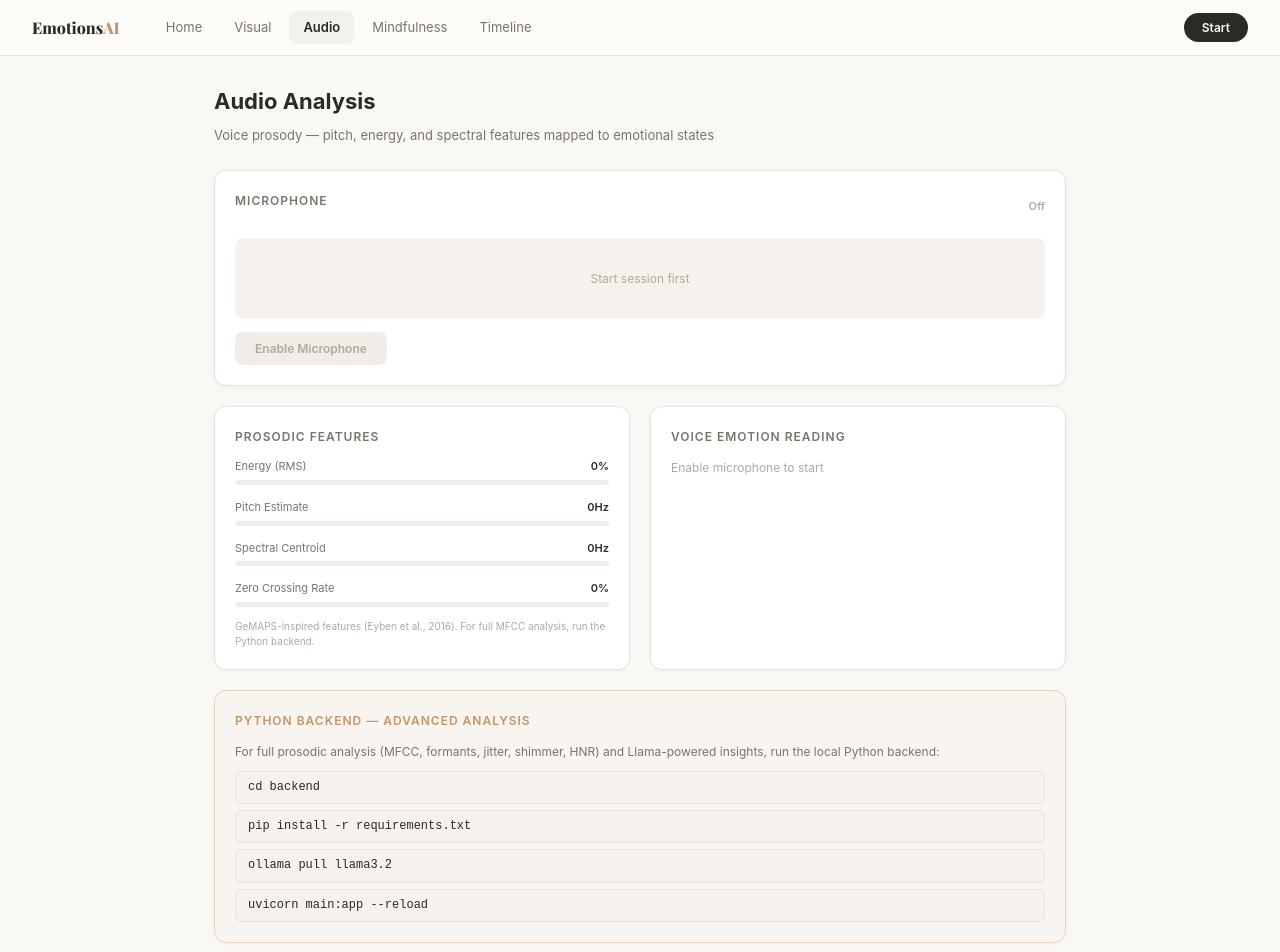
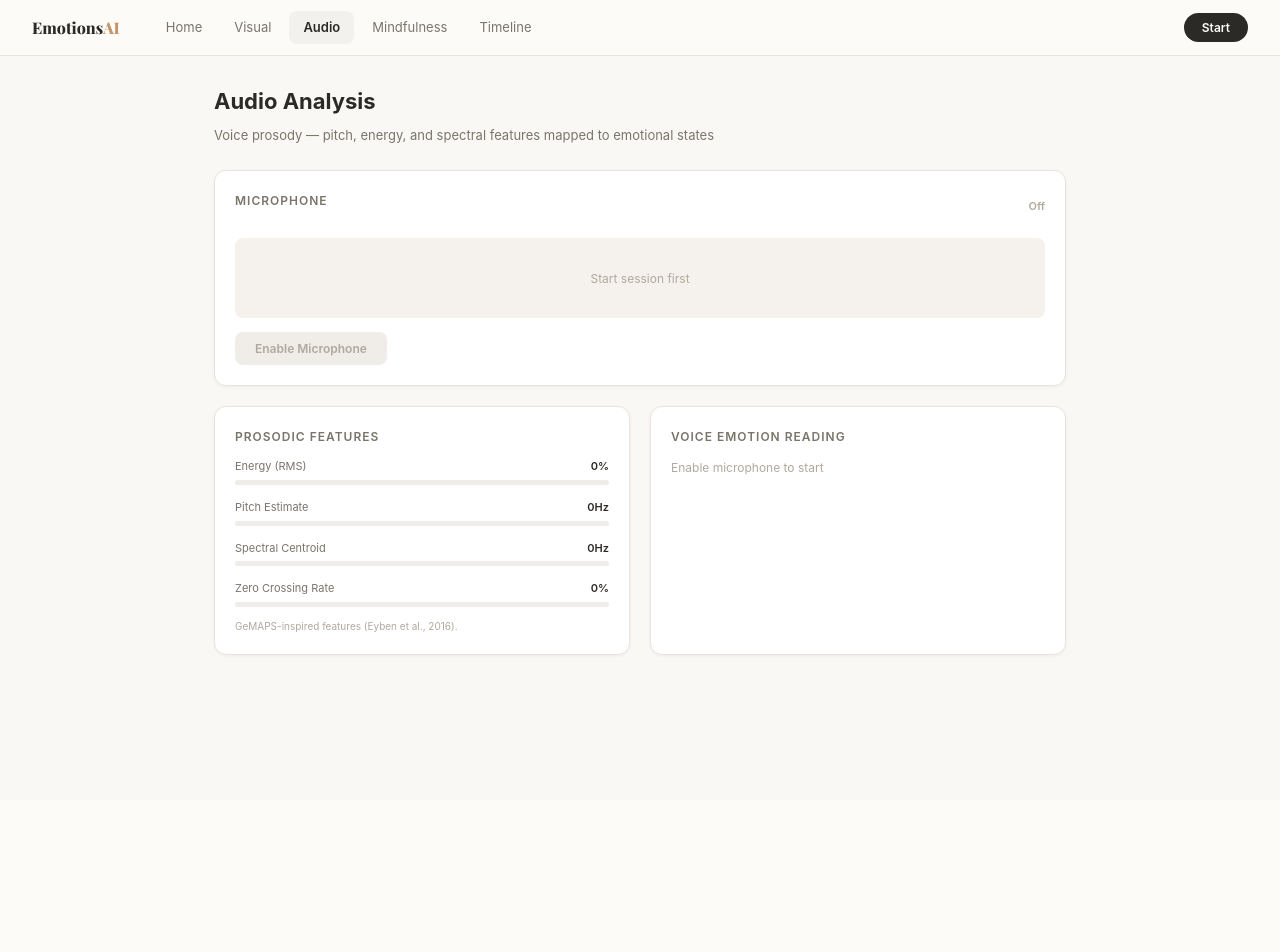
Before and after one commit to moycarrera2302/emotion_ai, a React (Vite) app: page /#/audio in a window 1280 px wide. Shown: the top 952 px of the page. After the commit the page ends 800 px from the top, so only its background shows below. Built offline with nearby package versions, Linux system fonts and the light colour scheme; a web font is replaced by a local one.

Commit message:
Remove Python backend section from Audio page

```diff
--- a/src/pages/AudioPage.tsx
+++ b/src/pages/AudioPage.tsx
@@ -119,7 +119,7 @@ export function AudioPage() {
             <FeatureMeter label="Zero Crossing Rate" value={features.zcr} max={0.2} unit="" />
           </div>
           <p style={{ margin: '12px 0 0', fontSize: 10, color: THEME.textMuted, lineHeight: 1.5 }}>
-            GeMAPS-inspired features (Eyben et al., 2016). For full MFCC analysis, run the Python backend.
+            GeMAPS-inspired features (Eyben et al., 2016).
           </p>
         </div>
 
@@ -143,25 +143,7 @@ export function AudioPage() {
           )}
         </div>
 
-        {/* Python backend card */}
-        <div style={{ ...card, gridColumn: '1 / -1', borderColor: THEME.accentLight, background: `${THEME.accent}08` }}>
-          <h3 style={{ ...sectionLabel, color: THEME.accent }}>Python Backend — Advanced Analysis</h3>
-          <p style={{ margin: '0 0 10px', fontSize: 12, color: THEME.textSecondary, lineHeight: 1.6 }}>
-            For full prosodic analysis (MFCC, formants, jitter, shimmer, HNR) and Llama-powered insights, run the local Python backend:
-          </p>
-          <div style={{ display: 'flex', flexDirection: 'column', gap: 6 }}>
-            {[
-              'cd backend',
-              'pip install -r requirements.txt',
-              'ollama pull llama3.2',
-              'uvicorn main:app --reload',
-            ].map(cmd => (
-              <code key={cmd} style={{ fontSize: 12, background: THEME.bgHover, border: `1px solid ${THEME.border}`, borderRadius: 6, padding: '6px 12px', color: THEME.text, display: 'block' }}>
-                {cmd}
-              </code>
-            ))}
-          </div>
-        </div>
+
       </div>
     </div>
   );
```
